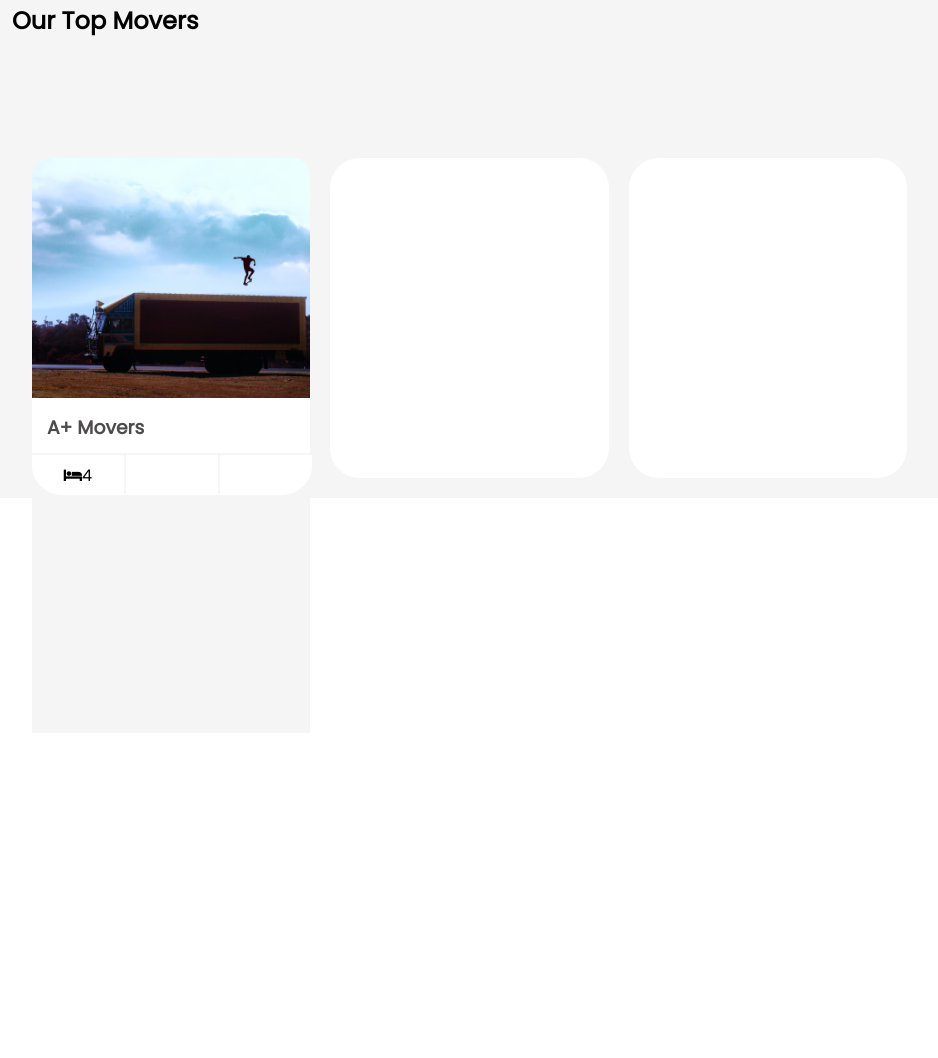
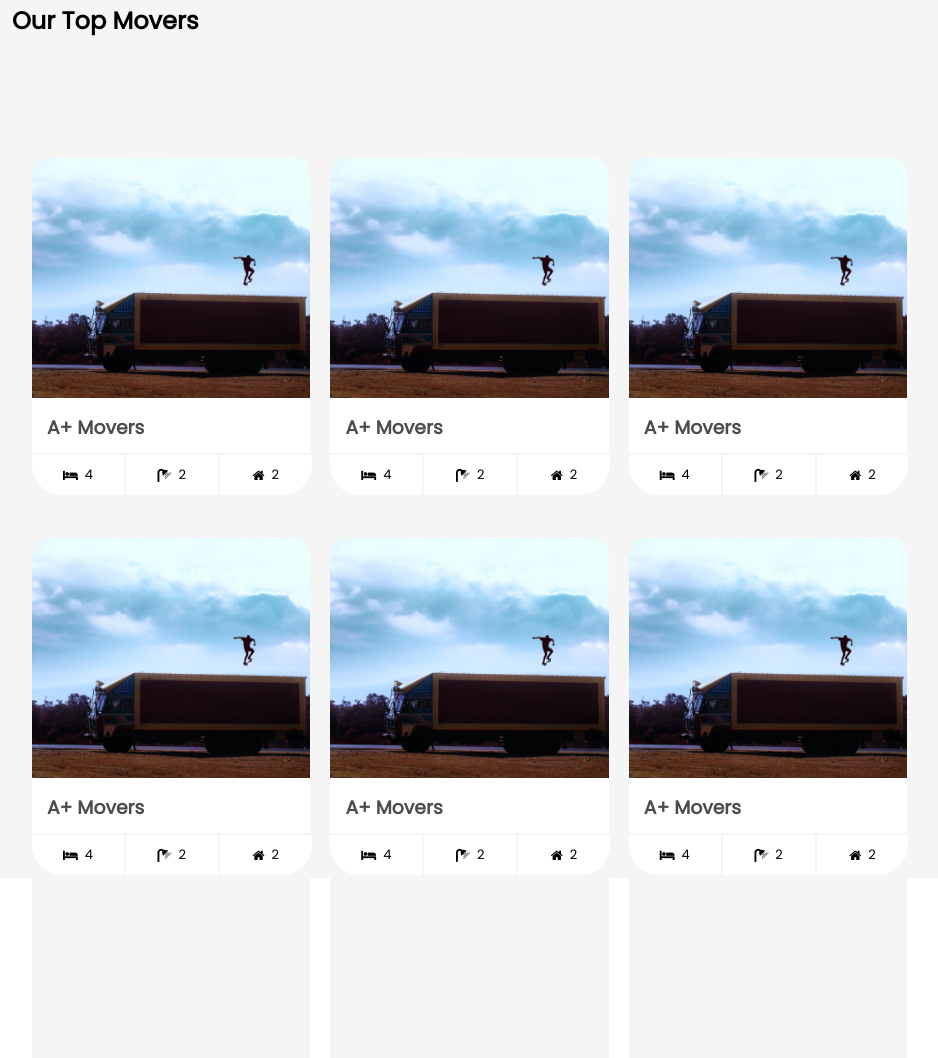
Before and after one commit to borebrian2021/Moringa-Quick-Movers-Website, a plain HTML site: page index.html in a window 1280 px wide. Shown: the part 1355-2413 px from the top of the page, without its empty margins (108-1046 px from the left). Before the commit the page ends 2088 px from the top, so only its background shows below. Drawn offline with Linux system fonts and the light colour scheme.

Commit message:
This commit will add the missing images

```diff
--- a/assets/css/styles.css
+++ b/assets/css/styles.css
@@ -203,6 +203,7 @@ height: 3px;
  display: flex;
  align-items: center;
  justify-content: center;
+ font-size: small;
     background-color: white;
 
 
--- a/index.html
+++ b/index.html
@@ -76,20 +76,96 @@
                             <h3>A+ Movers</h3>
                         </div>
                         <div class="icons">
-                          <div class="icon_child_start"><i class="fa fa-bed"></i> 4</div>
-                          <div class="icon_child"></div>
-                          <div class="icon_child_end"></div>
+                          <div class="icon_child_start"><i class="fa fa-bed"></i> &nbsp;&nbsp;4</div>
+                          <div class="icon_child"><i class="fa fa-shower"></i> &nbsp;&nbsp;2</div>
+                          <div class="icon_child_end"><i class="fa fa-home"></i> &nbsp;&nbsp;2</div>
 
                         </div>
                     </div>
 
               </div>
               <div class="image1">
+                <div class="section_image">
+                    <img src="./assets/images/ehem 1.png"/>
+                </div>
+                <div class="section_text">
+                    <div class="title">
+                        <h3>A+ Movers</h3>
+                    </div>
+                    <div class="icons">
+                      <div class="icon_child_start"><i class="fa fa-bed"></i> &nbsp;&nbsp;4</div>
+                      <div class="icon_child"><i class="fa fa-shower"></i> &nbsp;&nbsp;2</div>
+                      <div class="icon_child_end"><i class="fa fa-home"></i> &nbsp;&nbsp;2</div>
+
+                    </div>
+                </div>
+
+          </div><div class="image1">
+            <div class="section_image">
+                <img src="./assets/images/ehem 1.png"/>
+            </div>
+            <div class="section_text">
+                <div class="title">
+                    <h3>A+ Movers</h3>
+                </div>
+                <div class="icons">
+                  <div class="icon_child_start"><i class="fa fa-bed"></i> &nbsp;&nbsp;4</div>
+                  <div class="icon_child"><i class="fa fa-shower"></i> &nbsp;&nbsp;2</div>
+                  <div class="icon_child_end"><i class="fa fa-home"></i> &nbsp;&nbsp;2</div>
+
+                </div>
+            </div>
+
+      </div>
+      <div class="image1">
+        <div class="section_image">
+            <img src="./assets/images/ehem 1.png"/>
+        </div>
+        <div class="section_text">
+            <div class="title">
+                <h3>A+ Movers</h3>
+            </div>
+            <div class="icons">
+              <div class="icon_child_start"><i class="fa fa-bed"></i> &nbsp;&nbsp;4</div>
+              <div class="icon_child"><i class="fa fa-shower"></i> &nbsp;&nbsp;2</div>
+              <div class="icon_child_end"><i class="fa fa-home"></i> &nbsp;&nbsp;2</div>
 
             </div>
-            <div class="image1">
+        </div>
 
-            </div>
+  </div> <div class="image1">
+    <div class="section_image">
+        <img src="./assets/images/ehem 1.png"/>
+    </div>
+    <div class="section_text">
+        <div class="title">
+            <h3>A+ Movers</h3>
+        </div>
+        <div class="icons">
+          <div class="icon_child_start"><i class="fa fa-bed"></i> &nbsp;&nbsp;4</div>
+          <div class="icon_child"><i class="fa fa-shower"></i> &nbsp;&nbsp;2</div>
+          <div class="icon_child_end"><i class="fa fa-home"></i> &nbsp;&nbsp;2</div>
+
+        </div>
+    </div>
+
+</div> <div class="image1">
+    <div class="section_image">
+        <img src="./assets/images/ehem 1.png"/>
+    </div>
+    <div class="section_text">
+        <div class="title">
+            <h3>A+ Movers</h3>
+        </div>
+        <div class="icons">
+          <div class="icon_child_start"><i class="fa fa-bed"></i> &nbsp;&nbsp;4</div>
+          <div class="icon_child"><i class="fa fa-shower"></i> &nbsp;&nbsp;2</div>
+          <div class="icon_child_end"><i class="fa fa-home"></i> &nbsp;&nbsp;2</div>
+
+        </div>
+    </div>
+
+</div>
           </div>
     </section>
     <!-- Bottom section -->
```
Also changed, not shown: assets/images/Rectangle-10.png (added), assets/images/Rectangle-3.png (added), assets/images/Rectangle-4.png (added), assets/images/Rectangle-5.png (added), assets/images/Rectangle-6.png (added), assets/images/Rectangle-7.png (added), assets/images/Rectangle-8.png (added), assets/images/Rectangle-9.png (added), assets/images/Rectangle.png (added), assets/images/songa 1.png (added), assets/images/wewe 1.png (added), 1 other file.
